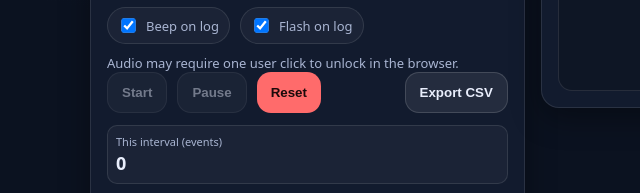
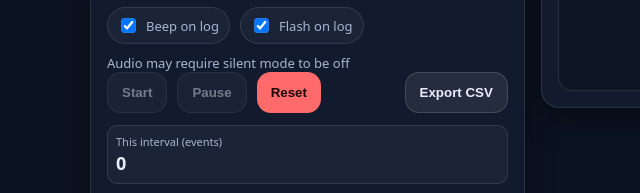
Before and after one commit to fmoran-vdts/swirl-handcounter, a plain HTML site: page index.html in a window 1280 px wide. Shown: the part 564-757 px from the top of the page, 0-640 px from the left. Drawn offline with Linux system fonts and the light colour scheme.

Commit message:
Add files via upload

```diff
--- a/index.html
+++ b/index.html
@@ -357,7 +357,7 @@
           <label class="toggle"><input type="checkbox" id="flashToggle" checked /> Flash on log</label>
         </div>
 
-        <div class="subtitle">Audio may require one user click to unlock in the browser.</div>
+        <div class="subtitle">Audio may require silent mode to be off</div>
       </div>
 
       <div class="controls">
```
